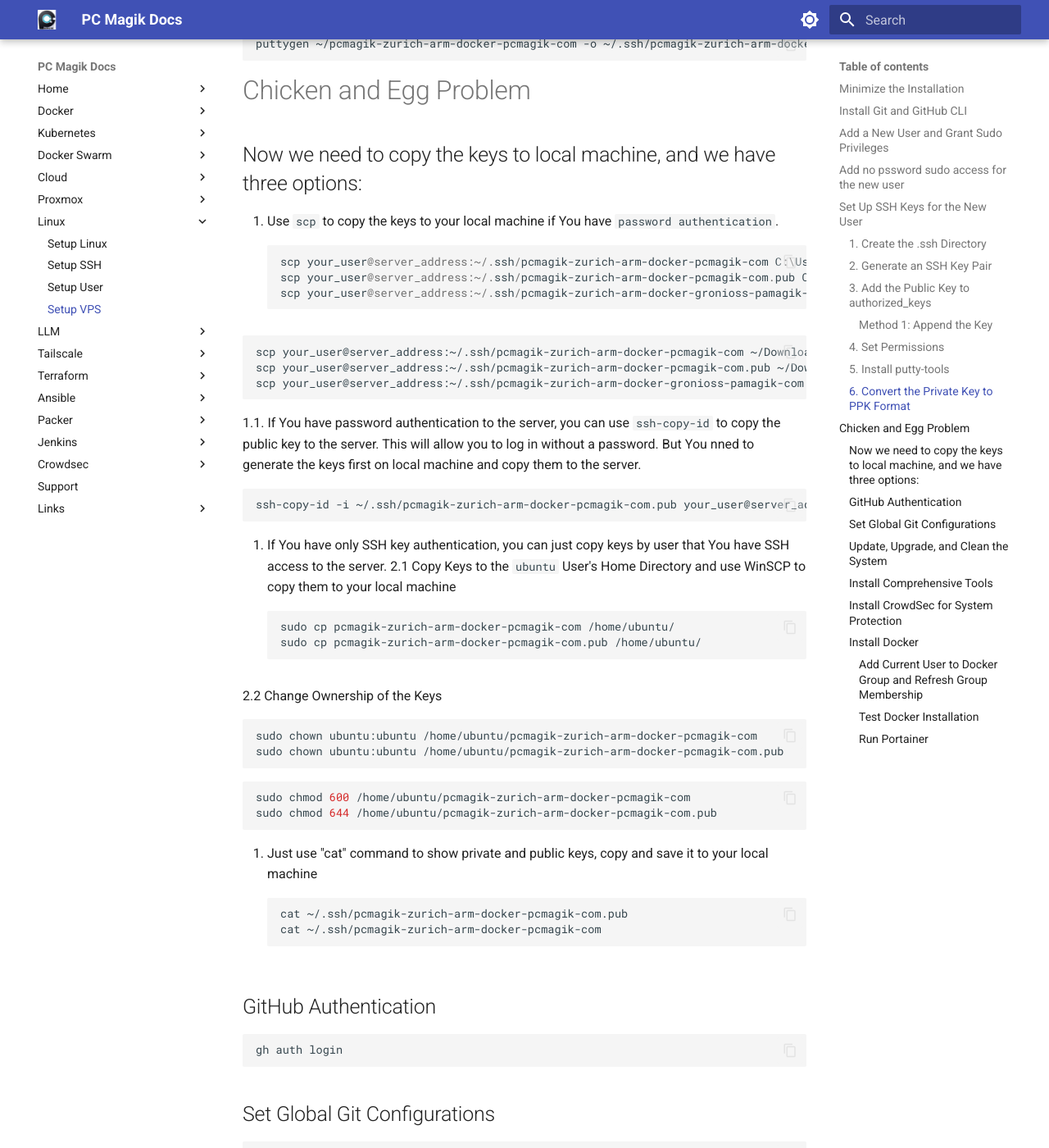
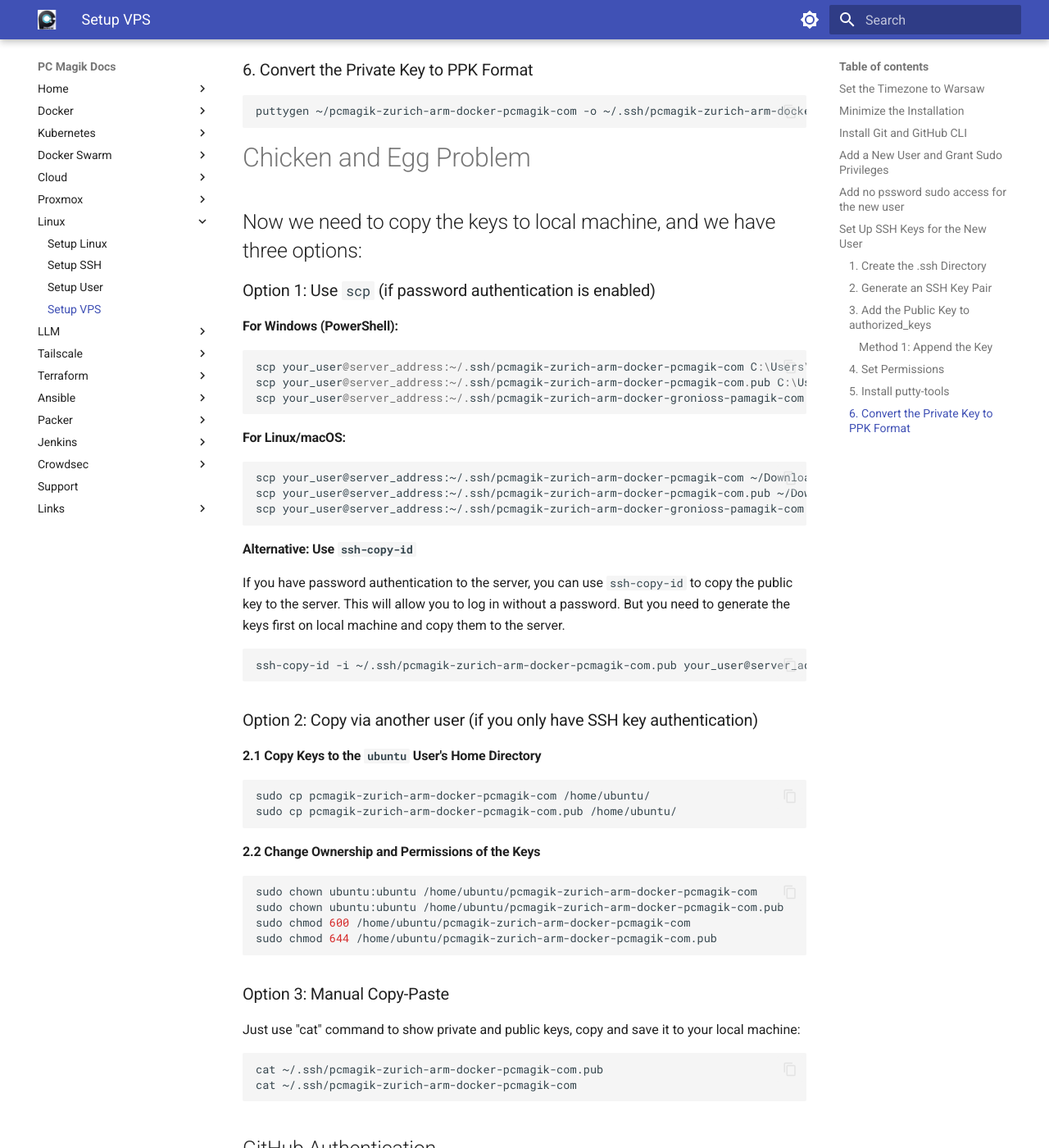
Before and after one commit to pcmagik/pcmagik.github.io, an MkDocs documentation site: the page built from docs/setup_vps.md, in a window 1280 px wide and 1400 px high, scrolled down 1626 px. Shown: the whole window at 82% size. Built offline with MkDocs 1.6.1 and Material for MkDocs 9.7.7, drawn with Linux system fonts in a browser that asks for light colours; some of the changed text lies outside the part shown.

Commit message:
Refactor VPS setup documentation for SSH key copying instructions, improving clarity and structure across multiple options.

````diff
--- a/docs/setup_vps.md
+++ b/docs/setup_vps.md
@@ -1,4 +1,3 @@
-```markdown
 # Setup New VPS with Ubuntu 24.04 LTS Minimal ARM64
 
 ## Set the Timezone to Warsaw
@@ -23,6 +22,7 @@
 sudo adduser pcmagik
 sudo usermod -aG sudo pcmagik
 ```
+
 ## Add no pssword sudo access for the new user
 ```bash
 echo "pcmagik ALL=(ALL) NOPASSWD:ALL" | sudo tee /etc/sudoers.d/pcmagik
@@ -67,47 +67,48 @@
 # Chicken and Egg Problem
 ## Now we need to copy the keys to local machine, and we have three options:
 
-1. Use `scp` to copy the keys to your local machine if You have `password authentication`.
+### Option 1: Use `scp` (if password authentication is enabled)
+#### For Windows (PowerShell):
 ```powershell
 scp your_user@server_address:~/.ssh/pcmagik-zurich-arm-docker-pcmagik-com C:\Users\YourUser\Downloads\
 scp your_user@server_address:~/.ssh/pcmagik-zurich-arm-docker-pcmagik-com.pub C:\Users\YourUser\Downloads\
 scp your_user@server_address:~/.ssh/pcmagik-zurich-arm-docker-gronioss-pamagik-com.ppk C:\Users\YourUser\Downloads\
 ```
 
+#### For Linux/macOS:
 ```bash
 scp your_user@server_address:~/.ssh/pcmagik-zurich-arm-docker-pcmagik-com ~/Downloads/
 scp your_user@server_address:~/.ssh/pcmagik-zurich-arm-docker-pcmagik-com.pub ~/Downloads/
 scp your_user@server_address:~/.ssh/pcmagik-zurich-arm-docker-gronioss-pamagik-com.ppk ~/Downloads/
 ```
-1.1. If You have password authentication to the server, you can use `ssh-copy-id` to copy the public key to the server. This will allow you to log in without a password. But You nned to generate the keys first on local machine and copy them to the server.
+
+#### Alternative: Use `ssh-copy-id`
+If you have password authentication to the server, you can use `ssh-copy-id` to copy the public key to the server. This will allow you to log in without a password. But you need to generate the keys first on local machine and copy them to the server.
 ```bash
 ssh-copy-id -i ~/.ssh/pcmagik-zurich-arm-docker-pcmagik-com.pub your_user@server_address
 ```
 
-2. If You have only SSH key authentication, you can just copy keys by user that You have SSH access to the server.
-2.1 Copy Keys to the `ubuntu` User's Home Directory and use WinSCP to copy them to your local machine
+### Option 2: Copy via another user (if you only have SSH key authentication)
+#### 2.1 Copy Keys to the `ubuntu` User's Home Directory
 ```bash
 sudo cp pcmagik-zurich-arm-docker-pcmagik-com /home/ubuntu/
 sudo cp pcmagik-zurich-arm-docker-pcmagik-com.pub /home/ubuntu/
 ```
 
-2.2 Change Ownership of the Keys
+#### 2.2 Change Ownership and Permissions of the Keys
 ```bash
 sudo chown ubuntu:ubuntu /home/ubuntu/pcmagik-zurich-arm-docker-pcmagik-com
 sudo chown ubuntu:ubuntu /home/ubuntu/pcmagik-zurich-arm-docker-pcmagik-com.pub
-```
-```bash
 sudo chmod 600 /home/ubuntu/pcmagik-zurich-arm-docker-pcmagik-com
 sudo chmod 644 /home/ubuntu/pcmagik-zurich-arm-docker-pcmagik-com.pub
 ```
 
-3. Just use "cat" command to show private and public keys, copy and save it to your local machine
+### Option 3: Manual Copy-Paste
+Just use "cat" command to show private and public keys, copy and save it to your local machine:
 ```bash
 cat ~/.ssh/pcmagik-zurich-arm-docker-pcmagik-com.pub
 cat ~/.ssh/pcmagik-zurich-arm-docker-pcmagik-com
 ```
-
-
 
 ## GitHub Authentication
 ```bash
@@ -162,4 +163,3 @@
 docker volume create portainer_data
 docker run -d -p 8000:8000 -p 9443:9443 --name portainer --restart=always -v /var/run/docker.sock:/var/run/docker.sock -v portainer_data:/data portainer/portainer-ce:latest
 ```
-```
````
